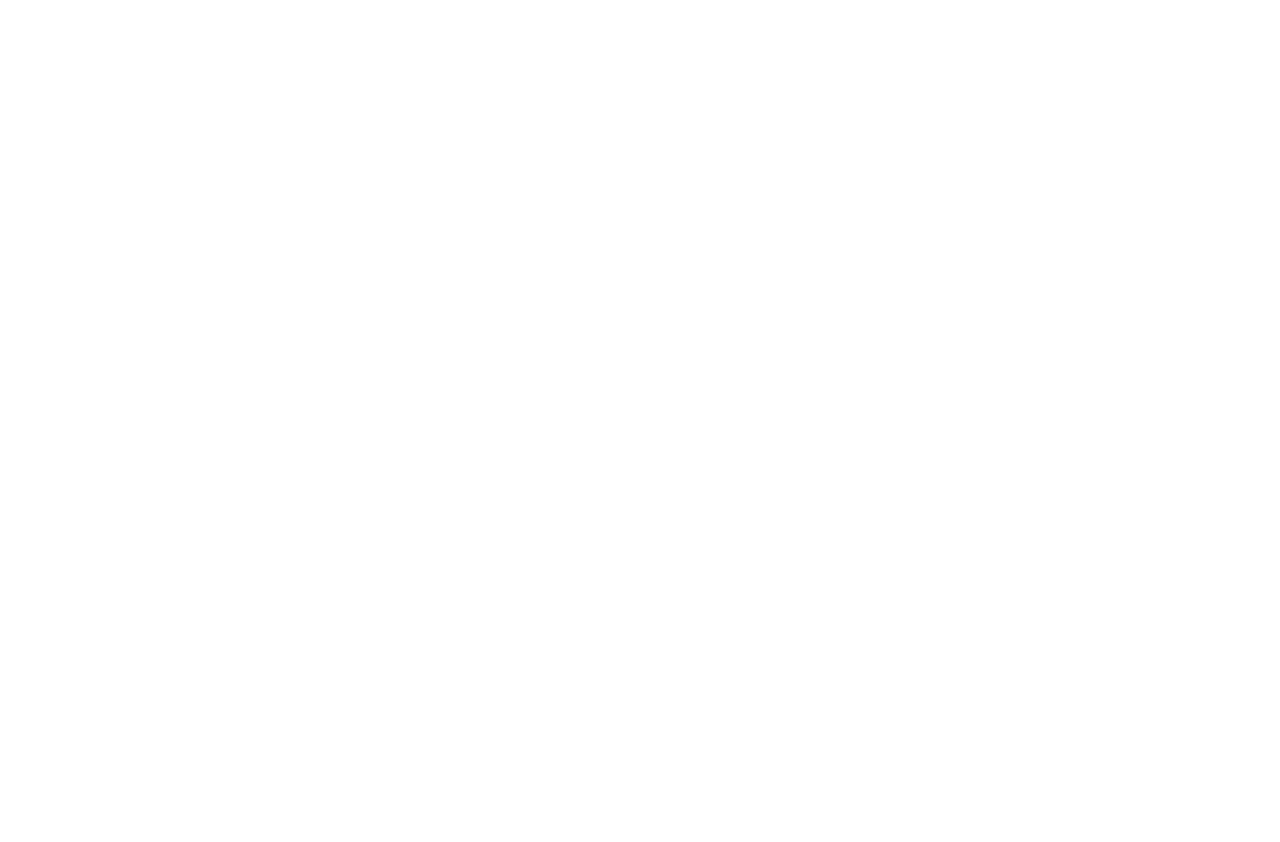
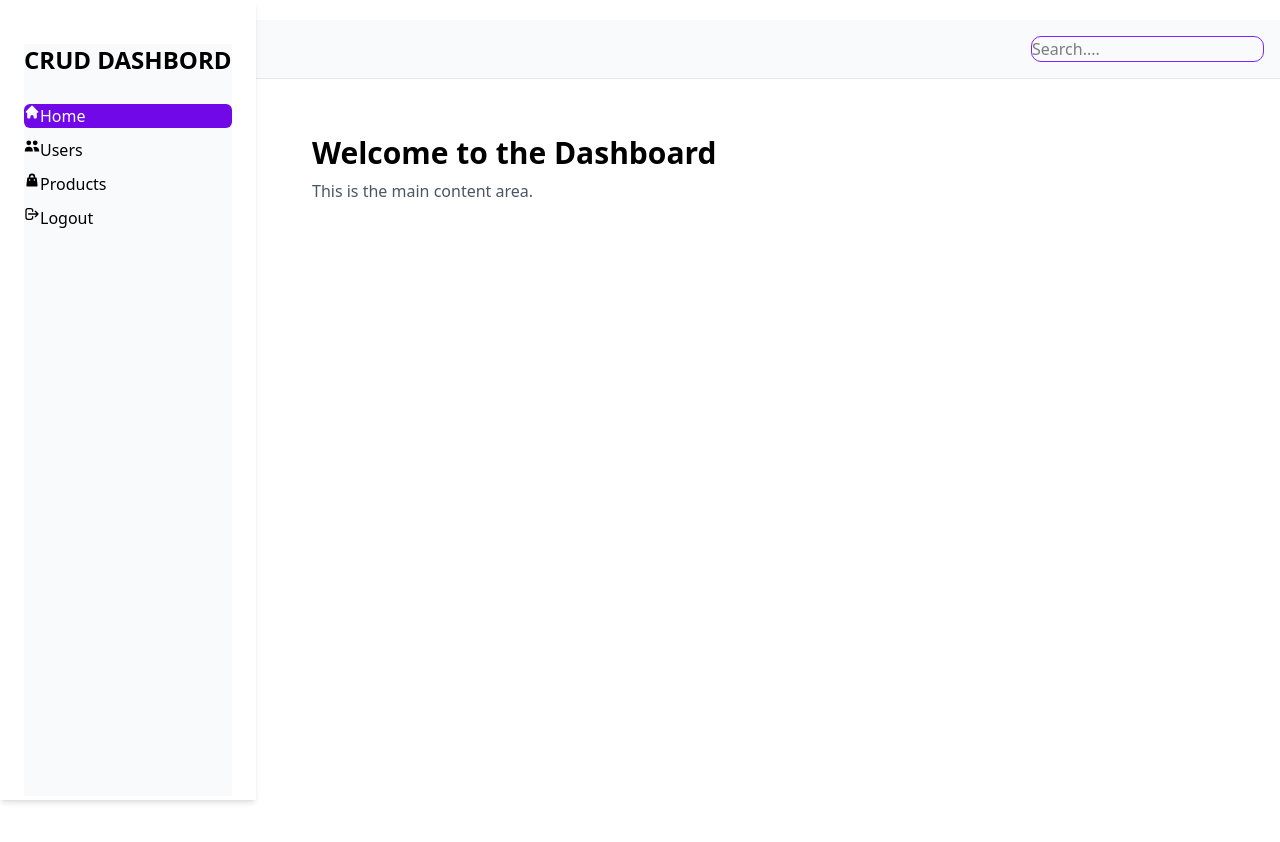
Before and after one commit to moataz-armash/CRUD_Dashboard, a React (Vite) app: page / in a window 1280 px wide. Shown: the top 842 px of the page. Before the commit the page ends 800 px from the top, so only its background shows below. Built offline with nearby package versions, Linux system fonts and the light colour scheme.

Commit message:
build project folder structure, routing and sidebar navigation

```diff
--- a/package.json
+++ b/package.json
@@ -16,6 +16,7 @@
     "formik": "^2.4.6",
     "react": "^19.1.0",
     "react-dom": "^19.1.0",
+    "react-icons": "^5.5.0",
     "react-router-dom": "^7.7.1",
     "yup": "^1.7.0"
   },
--- a/src/App.jsx
+++ b/src/App.jsx
@@ -1,17 +1,30 @@
-import { useState } from 'react'
-import reactLogo from './assets/react.svg'
-import viteLogo from '/vite.svg'
-import './App.css'
-import { Card } from 'flowbite-react'
+import { lazy } from "react";
+import { createBrowserRouter, RouterProvider } from "react-router-dom";
+import Layout from "./Layout/Layout";
+
+
+const Home = lazy(() => import("./Pages/Home/Home"));
+const Users= lazy(() => import("./Pages/Users/Users"));
+const NotFound = lazy(() => import("./Pages/NotFound"));
 
 function App() {
-
+  const routes = createBrowserRouter([
+    {
+      path: "/",
+      element:<Layout/>,
+      children: [
+        { index: true, element: <Home /> },
+        {path:'/users-list', element:<Users/>},
+        { path: "*", element: <NotFound /> },
+      ],
+    },
+  ]);
 
   return (
     <>
-
+      <RouterProvider router={routes} />
     </>
-  )
+  );
 }
 
-export default App
+export default App;
--- /dev/null
+++ b/src/Components/MainBanner.jsx
@@ -0,0 +1,30 @@
+import { Banner, BannerCollapseButton, Label, TextInput } from "flowbite-react";
+import { BiSearch } from "react-icons/bi";
+
+
+const MainBanner = () => {
+  return (
+    <Banner>
+      <div className="flex w-full justify-between border-b border-gray-200 bg-gray-50 p-4 dark:border-gray-600 dark:bg-gray-700 mt-5">
+        <div className=" flex ml-auto items-end">
+
+
+            <div className="max-w-lg">
+
+              <TextInput
+                id="search"
+                type="text"
+              style={{outlineColor:"oklch(54.1% 0.281 293.009)",border:"1px solid oklch(54.1% 0.281 293.009)" ,borderRadius:'10px'}}
+                placeholder="Search...."
+                required
+              />
+            </div>
+
+        </div>
+
+      </div>
+    </Banner>
+  );
+};
+
+export default MainBanner;
--- /dev/null
+++ b/src/Components/NavigationSidebar.jsx
@@ -0,0 +1,91 @@
+import {
+  Sidebar,
+  SidebarItem,
+  SidebarItemGroup,
+  SidebarItems,
+  SidebarLogo,
+} from "flowbite-react";
+import { useEffect, useState } from "react";
+import {
+  HiHome,
+  HiOutlineLogout,
+  HiShoppingBag,
+  HiUsers,
+} from "react-icons/hi";
+import { useLocation } from "react-router-dom";
+
+const SidebarContent = ({ showLabels }) => {
+  const location = useLocation();
+  const pathName = location.pathname;
+  return (
+    <Sidebar
+      aria-label="Sidebar navigation"
+      className="h-screen w-20 lg:w-64 fixed top-0 left-0 shadow-md bg-white z-50 p-6"
+    >
+      <h1 className="hidden md:block  my-5 font-bold text-2xl">
+        CRUD DASHBORD
+      </h1>
+      <div className="flex h-full flex-col justify-between py-2">
+        <SidebarItems>
+          <SidebarItemGroup>
+            <SidebarItem
+              href="/"
+              icon={HiHome}
+              data-active={pathName === "/"}
+              className="hover:bg-violet-400 focus:bg-violet-500 data-[active=true]:bg-violet-700 data-[active=true]:text-white rounded-md mb-2.5 "
+            >
+              {showLabels && "Home"}
+            </SidebarItem>
+            <SidebarItem
+              href="/users-list"
+              icon={HiUsers}
+                data-active={pathName === "/users-list"}
+              className="hover:bg-violet-400 focus:bg-violet-500 data-[active=true]:bg-violet-700 data-[active=true]:text-white rounded-md mb-2.5"
+            >
+              {showLabels && "Users"}
+            </SidebarItem>
+            <SidebarItem
+              href=""
+              icon={HiShoppingBag}
+              className="hover:bg-violet-400 focus:bg-violet-500 data-[active=true]:bg-violet-700 data-[active=true]:text-white rounded-md mb-2.5"
+            >
+              {showLabels && "Products"}
+            </SidebarItem>
+            <SidebarItem href="" icon={HiOutlineLogout}>
+              {showLabels && "Logout"}
+            </SidebarItem>
+          </SidebarItemGroup>
+        </SidebarItems>
+      </div>
+    </Sidebar>
+  );
+};
+
+const NavigationSidebar = () => {
+  const [showLabels, setShowLabels] = useState(true);
+
+  // Check screen width on load and resize
+  useEffect(() => {
+    const handleResize = () => {
+      if (window.innerWidth >= 1024) {
+        setShowLabels(true); // lg and up
+      } else {
+        setShowLabels(false); // md and below
+      }
+    };
+
+    handleResize(); // run on load
+    window.addEventListener("resize", handleResize); // run on resize
+
+    return () => window.removeEventListener("resize", handleResize);
+  }, []);
+
+  return (
+    <div className="flex min-h-screen">
+      {/* Sidebar (always fixed) */}
+      <SidebarContent showLabels={showLabels} />
+    </div>
+  );
+};
+
+export default NavigationSidebar;
--- /dev/null
+++ b/src/Layout/Layout.jsx
@@ -0,0 +1,21 @@
+
+import { Outlet } from 'react-router-dom'
+import NavigationSidebar from '../Components/NavigationSidebar'
+import MainBanner from '../Components/MainBanner.jsx'
+
+const Layout = () => {
+  return (
+    <>
+     <MainBanner/>
+    <div className='flex gap-10'>
+
+       <NavigationSidebar/>
+
+      <Outlet/>
+    </div>
+
+    </>
+  )
+}
+
+export default Layout
--- /dev/null
+++ b/src/Pages/Home/Home.jsx
@@ -0,0 +1,15 @@
+import React from 'react'
+
+const Home = () => {
+  return (
+    <>
+      {/* Main content */}
+      <div className= "flex-1 p-4 transition-all duration-300  lg:ml-64 ml-20 mt-10" >
+        <h1 className="text-3xl font-bold">Welcome to the Dashboard</h1>
+        <p className="mt-2 text-gray-600">This is the main content area.</p>
+      </div>
+    </>
+  )
+}
+
+export default Home
--- /dev/null
+++ b/src/Pages/NotFound.jsx
@@ -0,0 +1,15 @@
+import React from 'react'
+
+const NotFound = () => {
+  return (
+    <>
+      <div className= "flex flex-col pl-4 transition-all duration-300  lg:ml-64 ml-20 pt-32 text-center" >
+        <h1 className='text-2xl lg:text-9xl'>404</h1>
+        <p className="text-3xl font-bold text-red-700">Opps Page Not Found</p>
+
+      </div>
+    </>
+  )
+}
+
+export default NotFound
--- /dev/null
+++ b/src/Pages/Users/Users.jsx
@@ -0,0 +1,12 @@
+import React from 'react'
+
+const Users = () => {
+  return (
+    <div className= "flex-1 p-4 transition-all duration-300  lg:ml-64 ml-20 mt-10" >
+        <h1 className="text-3xl font-bold">users list</h1>
+
+      </div>
+  )
+}
+
+export default Users
```
Also changed, not shown: src/index.css (line endings or trailing spaces), 1 other file (tests, documents, lock files or other folders).
